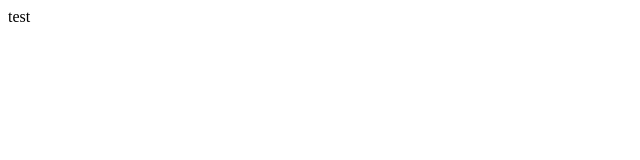
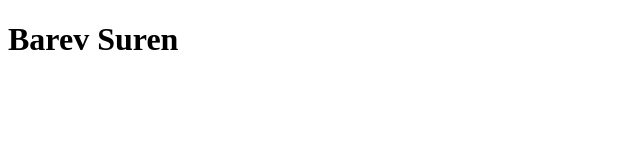
Before and after one commit to SurenAvag/menu_helper, a plain HTML site: page index.html in a window 1280 px wide. Shown: the whole page, without its empty margins (0-640 px from the left). Drawn offline with Linux system fonts and the light colour scheme.

Commit message:
commit message

```diff
--- a/index.html
+++ b/index.html
@@ -1 +1,9 @@
-<div>test</div>
+<!DOCTYPE html>
+<html>
+<head>
+	<title></title>
+</head>
+<body>
+	<h1>Barev Suren</h1>
+</body>
+</html>
```
